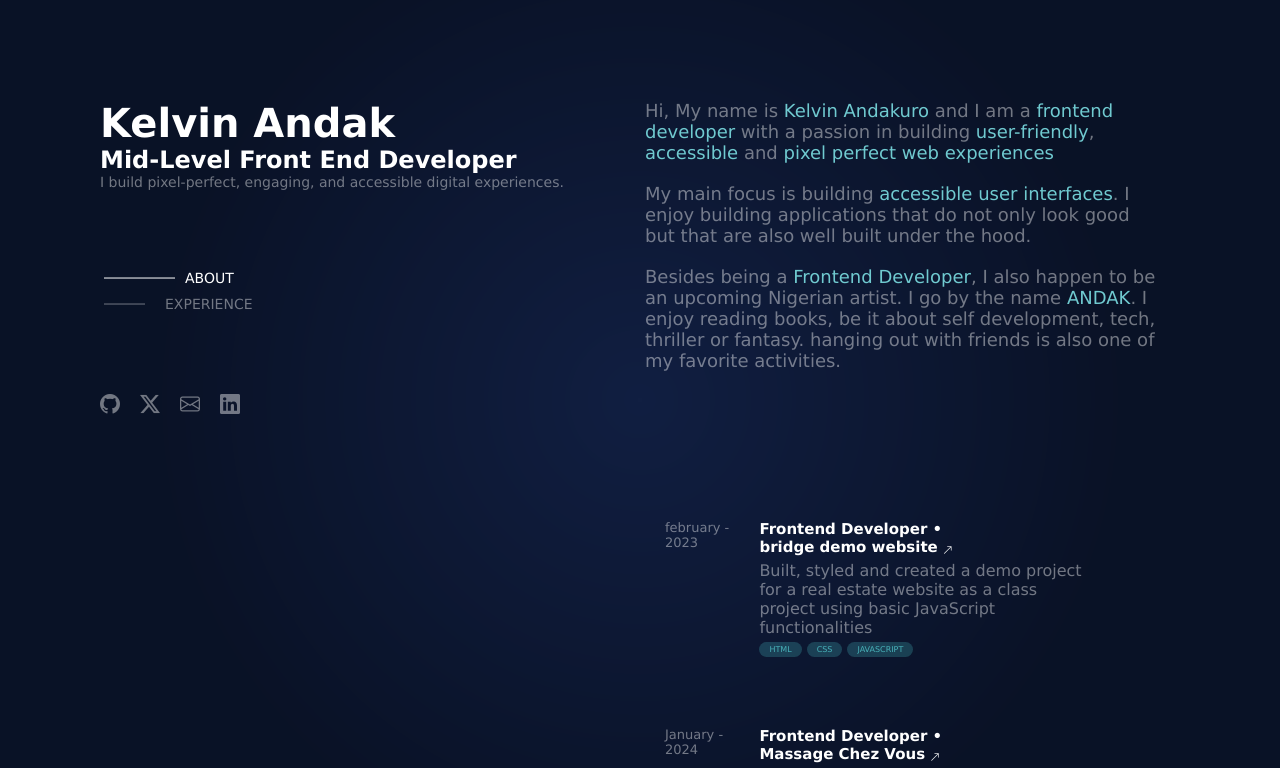
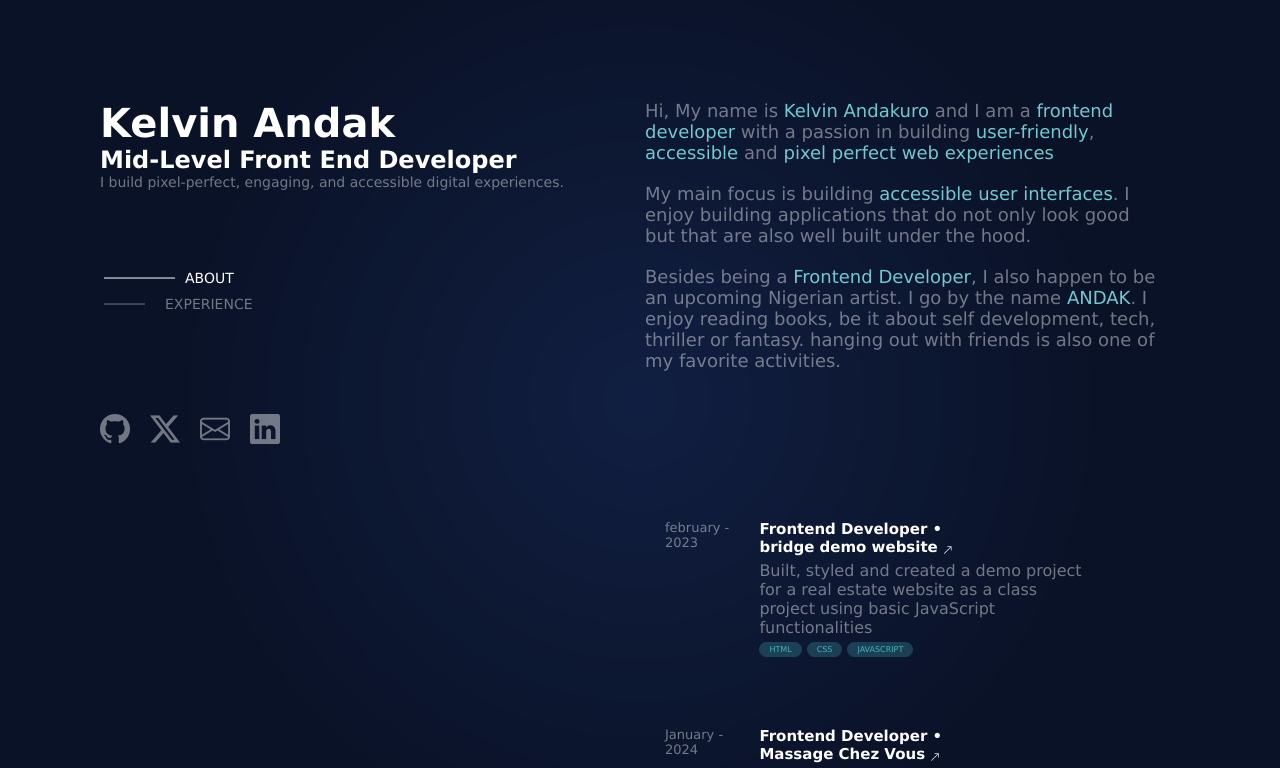
Before and after one commit to Andak-Creates/VINDiPortfolio, a React (Vite) app: page / in a window 1280 px wide. Shown: the top 768 px of the page. Built offline with nearby package versions, Linux system fonts and the light colour scheme.

Commit message:
Chore: Updated Portfolio website

```diff
--- a/index.html
+++ b/index.html
@@ -7,10 +7,7 @@
       rel="stylesheet"
       href="https://cdn.jsdelivr.net/npm/bootstrap-icons@1.11.3/font/bootstrap-icons.min.css"
     />
-    <link
-      rel="icon"
-      href="400519268_667999092130548_4124452945062101658_n.jpg"
-    />
+    <link rel="icon" href="iconImage.jpg" />
 
     <style>
       :root {
@@ -32,7 +29,7 @@
       }
     </style>
 
-    <title>Vindi</title>
+    <title>Kelvin Andakuro</title>
   </head>
   <body>
     <div id="root"></div>
--- a/src/index.css
+++ b/src/index.css
@@ -261,12 +261,12 @@ body {
 .footLinks {
   display: flex;
   gap: 20px;
-  margin-top: 80px;
+  margin-top: 100px;
   color: var(--fadedWhite);
 }
 
 .footLinks > a {
-  font-size: 20px;
+  font-size: 30px;
   text-decoration: none;
   color: var(--fadedWhite);
 }
```
Also changed, not shown: public/iconImage.jpg (added).
